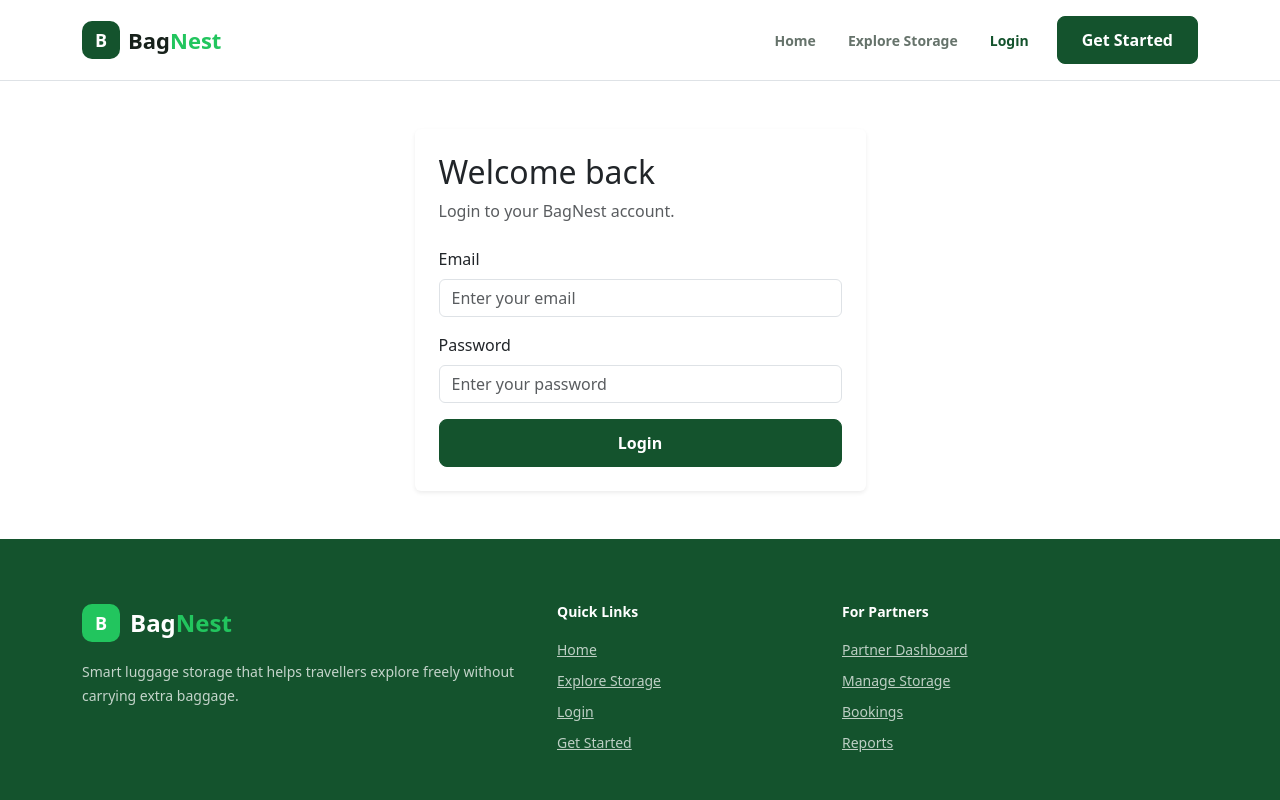
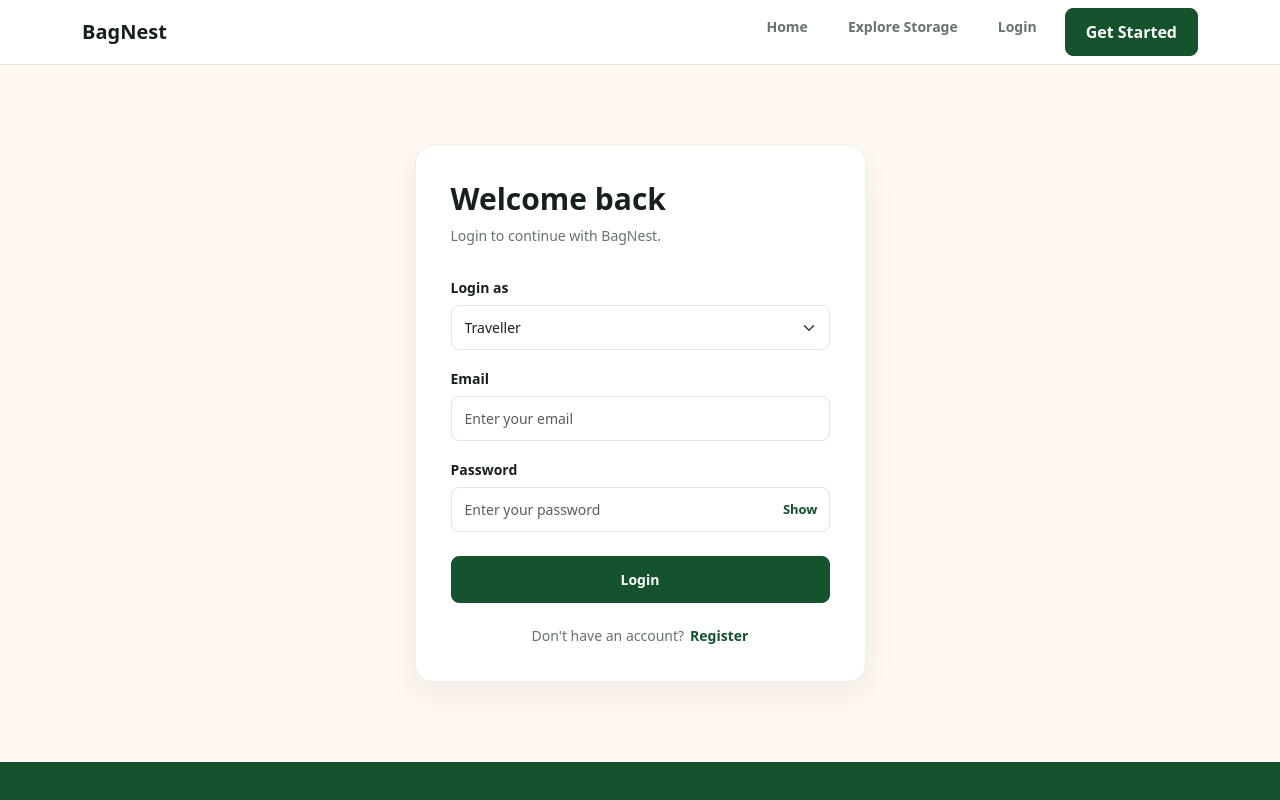
Before and after one commit to paviththira-vinayagamoorthy/BagNest, a React (Vite) app in the folder frontend/hackathon_projects/: page /login in a window 1280 px wide. Shown: the top 800 px of the page. Built offline with nearby package versions, Linux system fonts and the light colour scheme.

Commit message:
register page finished

```diff
--- a/frontend/hackathon_projects/src/components/Navbar.jsx
+++ b/frontend/hackathon_projects/src/components/Navbar.jsx
@@ -1,95 +1,55 @@
-import { Link, NavLink } from "react-router-dom";
+import { Link } from "react-router-dom";
 
 function Navbar() {
+  // BagNest main navigation bar
   return (
-    <nav className="navbar navbar-expand-lg navbar-light bg-white sticky-top border-bottom">
-      <div className="container py-2">
+    <nav className="navbar border-bottom">
 
-        {/* Brand */}
+      <div className="container">
+
+        {/* BagNest logo */}
         <Link
+          className="navbar-brand fw-bold"
           to="/"
-          className="navbar-brand d-flex align-items-center gap-2"
         >
-          <span className="brand-mark">
-            B
-          </span>
-
-          <span className="brand-name">
-            Bag<span>Nest</span>
-          </span>
+          BagNest
         </Link>
 
+        {/* Navigation links */}
+        <div className="d-flex gap-3">
 
-        {/* Mobile Toggle */}
-        <button
-          className="navbar-toggler"
-          type="button"
-          data-bs-toggle="collapse"
-          data-bs-target="#bagNestNavbar"
-          aria-controls="bagNestNavbar"
-          aria-expanded="false"
-          aria-label="Toggle navigation"
-        >
-          <span className="navbar-toggler-icon"></span>
-        </button>
-
-
-        {/* Navigation */}
-        <div
-          className="collapse navbar-collapse"
-          id="bagNestNavbar"
-        >
-          <ul className="navbar-nav ms-auto align-items-lg-center gap-lg-2">
-
-            <li className="nav-item">
-              <NavLink
+          <Link
+            className="nav-link"
             to="/"
-                className={({ isActive }) =>
-                  `nav-link ${isActive ? "active" : ""}`
-                }
           >
             Home
-              </NavLink>
-            </li>
+          </Link>
 
-
-            <li className="nav-item">
-              <NavLink
+          <Link
+            className="nav-link"
             to="/explore-storage"
-                className={({ isActive }) =>
-                  `nav-link ${isActive ? "active" : ""}`
-                }
           >
             Explore Storage
-              </NavLink>
-            </li>
+          </Link>
 
-
-            <li className="nav-item">
-              <NavLink
+          <Link
+            className="nav-link"
             to="/login"
-                className={({ isActive }) =>
-                  `nav-link ${isActive ? "active" : ""}`
-                }
           >
             Login
-              </NavLink>
-            </li>
+          </Link>
 
-
-            <li className="nav-item ms-lg-2 mt-2 mt-lg-0">
           <Link
+            className="btn btn-primary-custom"
             to="/register"
-                className="btn btn-primary-custom px-4"
           >
             Get Started
           </Link>
-            </li>
 
-          </ul>
         </div>
 
       </div>
+
     </nav>
   );
 }
--- a/frontend/hackathon_projects/src/index.css
+++ b/frontend/hackathon_projects/src/index.css
@@ -337,9 +337,6 @@
   background-color: #FFF9F2;
 }
 
-
-/* Small text above heading */
-
 .hero-badge {
   display: inline-block;
   margin-bottom: 10px;
@@ -347,9 +344,6 @@
   font-size: 14px;
   font-weight: 600;
 }
-
-
-/* Main hero heading */
 
 .hero-title {
   margin-top: 10px;
@@ -364,9 +358,6 @@
 .hero-title span {
   color: #14532D;
 }
-
-
-/* Hero paragraph */
 
 .hero-description {
   max-width: 600px;
@@ -388,9 +379,6 @@
   margin-bottom: 30px;
 }
 
-
-/* Main button */
-
 .btn-hero-primary {
   padding: 12px 22px;
   background-color: #14532D;
@@ -407,9 +395,6 @@
   border-color: #22C55E;
   color: #FFFFFF;
 }
-
-
-/* Secondary button */
 
 .btn-hero-secondary {
   padding: 12px 22px;
@@ -475,9 +460,6 @@
   overflow: hidden;
 }
 
-
-/* Actual image */
-
 .hero-image {
   width: 100%;
   max-width: 500px;
@@ -496,9 +478,6 @@
   background-color: #FFFFFF;
 }
 
-
-/* Each stat box */
-
 .stat-box {
   height: 100%;
   padding: 25px;
@@ -508,9 +487,6 @@
   text-align: center;
 }
 
-
-/* Big number */
-
 .stat-box strong {
   display: block;
   margin-bottom: 5px;
@@ -518,9 +494,6 @@
   font-size: 30px;
   font-weight: 800;
 }
-
-
-/* Small label */
 
 .stat-box span {
   color: #66736B;
@@ -537,9 +510,6 @@
   background-color: #FFF9F2;
 }
 
-
-/* Heading + View All */
-
 .section-heading-row {
   display: flex;
   justify-content: space-between;
@@ -547,9 +517,6 @@
   gap: 30px;
   margin-bottom: 40px;
 }
-
-
-/* Main section heading */
 
 .section-title {
   margin-top: 10px;
@@ -561,9 +528,6 @@
   letter-spacing: -1px;
 }
 
-
-/* Section paragraph */
-
 .section-description {
   max-width: 620px;
   margin: 0;
@@ -571,9 +535,6 @@
   font-size: 16px;
   line-height: 1.7;
 }
-
-
-/* View all link */
 
 .view-all-link {
   flex-shrink: 0;
@@ -620,8 +581,6 @@
 
 @media (max-width: 767px) {
 
-  /* Hero */
-
   .hero-section {
     padding: 60px 0 55px;
   }
@@ -635,9 +594,6 @@
     font-size: 15px;
   }
 
-
-  /* Hero buttons */
-
   .hero-actions {
     flex-direction: column;
     align-items: stretch;
@@ -650,9 +606,6 @@
     text-align: center;
   }
 
-
-  /* Trust */
-
   .hero-trust {
     flex-direction: column;
     gap: 12px;
@@ -661,9 +614,6 @@
   .hero-trust > div {
     align-items: flex-start;
   }
-
-
-  /* Hero image */
 
   .hero-image-box {
     min-height: 280px;
@@ -674,9 +624,6 @@
   .hero-image {
     max-width: 100%;
   }
-
-
-  /* Stats */
 
   .stats-section {
     padding: 55px 0;
@@ -689,9 +636,6 @@
   .stat-box strong {
     font-size: 26px;
   }
-
-
-  /* Storage section */
 
   .storage-preview-section {
     padding: 65px 0;
@@ -804,3 +748,159 @@
     font-size: 26px;
   }
 }
+
+
+/* =========================================================
+   LOGIN PAGE
+   ========================================================= */
+
+.login-page {
+  min-height: 75vh;
+  padding: 80px 0;
+  background-color: #FFF9F2;
+}
+
+.login-card {
+  padding: 35px;
+  background-color: #FFFFFF;
+  border: 1px solid #edf0ed;
+  border-radius: 18px;
+  box-shadow: 0 12px 35px rgba(23, 33, 27, 0.07);
+}
+
+.login-title {
+  margin-bottom: 8px;
+  color: #17211B;
+  font-size: 30px;
+  font-weight: 800;
+}
+
+.login-description {
+  margin-bottom: 28px;
+  color: #66736B;
+  font-size: 14px;
+  line-height: 1.6;
+}
+
+.login-label {
+  margin-bottom: 7px;
+  color: #17211B;
+  font-size: 14px;
+  font-weight: 700;
+}
+
+.login-input {
+  padding: 11px 13px;
+  border: 1px solid #dfe5e1;
+  border-radius: 8px;
+  color: #17211B;
+  font-size: 14px;
+}
+
+.login-input:focus {
+  border-color: #22C55E;
+  box-shadow: 0 0 0 3px rgba(34, 197, 94, 0.12);
+}
+
+.login-button {
+  width: 100%;
+  padding: 12px;
+  background-color: #14532D;
+  border: 1px solid #14532D;
+  border-radius: 8px;
+  color: #FFFFFF;
+  font-size: 14px;
+  font-weight: 700;
+  transition: 0.2s ease;
+}
+
+.login-button:hover {
+  background-color: #22C55E;
+  border-color: #22C55E;
+  color: #FFFFFF;
+}
+
+.login-register {
+  display: flex;
+  justify-content: center;
+  gap: 6px;
+  margin-top: 22px;
+  color: #66736B;
+  font-size: 14px;
+}
+
+.login-register a {
+  color: #14532D;
+  font-weight: 700;
+  text-decoration: none;
+}
+
+.login-register a:hover {
+  color: #22C55E;
+}
+
+
+/* =========================================================
+   LOGIN PAGE RESPONSIVE
+   ========================================================= */
+
+@media (max-width: 767px) {
+
+  .login-page {
+    padding: 55px 0;
+  }
+
+  .login-card {
+    padding: 25px 20px;
+  }
+
+  .login-title {
+    font-size: 26px;
+  }
+
+  .login-register {
+    flex-direction: column;
+    align-items: center;
+    gap: 3px;
+  }
+}
+
+/* =========================================================
+   LOGIN PASSWORD SHOW / HIDE
+   ========================================================= */
+
+.password-wrapper {
+  position: relative;
+}
+
+.password-wrapper .login-input {
+  padding-right: 65px;
+}
+
+.password-toggle {
+  position: absolute;
+  top: 50%;
+  right: 12px;
+  transform: translateY(-50%);
+
+  padding: 0;
+
+  background-color: transparent;
+  border: none;
+
+  color: #14532D;
+  font-size: 13px;
+  font-weight: 700;
+
+  cursor: pointer;
+}
+
+.password-toggle:hover {
+  color: #22C55E;
+}
+
+/* Register password field */
+
+.password-wrapper .register-input {
+  padding-right: 65px;
+}
--- a/frontend/hackathon_projects/src/pages/public/Login.jsx
+++ b/frontend/hackathon_projects/src/pages/public/Login.jsx
@@ -1,44 +1,106 @@
+import { useState } from "react";
+import { Link } from "react-router-dom";
+
 function Login() {
+  const [showPassword, setShowPassword] = useState(false);
+
   return (
-    <div className="container py-5">
+    <div className="login-page">
+      <div className="container">
         <div className="row justify-content-center">
-        <div className="col-md-6 col-lg-5">
+          <div className="col-md-7 col-lg-5">
 
-          <div className="card border-0 shadow-sm p-4">
-            <h2 className="mb-2">Welcome back</h2>
+            <div className="login-card">
 
-            <p className="text-muted mb-4">
-              Login to your BagNest account.
+              <h2 className="login-title">
+                Welcome back
+              </h2>
+
+              <p className="login-description">
+                Login to continue with BagNest.
               </p>
 
               <form>
+
                 <div className="mb-3">
-                <label className="form-label">Email</label>
+                  <label className="login-label">
+                    Login as
+                  </label>
+
+                  <select
+                    className="form-select login-input"
+                    defaultValue="traveller"
+                  >
+                    <option value="traveller">
+                      Traveller
+                    </option>
+
+                    <option value="partner">
+                      Partner
+                    </option>
+                  </select>
+                </div>
+
+                <div className="mb-3">
+                  <label className="login-label">
+                    Email
+                  </label>
+
                   <input
                     type="email"
-                  className="form-control"
+                    className="form-control login-input"
                     placeholder="Enter your email"
                   />
                 </div>
 
-              <div className="mb-3">
-                <label className="form-label">Password</label>
+                <div className="mb-4">
+                  <label className="login-label">
+                    Password
+                  </label>
+
+                  <div className="password-wrapper">
+
                     <input
-                  type="password"
-                  className="form-control"
+                      type={showPassword ? "text" : "password"}
+                      className="form-control login-input"
                       placeholder="Enter your password"
                     />
+
+                    <button
+                      type="button"
+                      className="password-toggle"
+                      onClick={() =>
+                        setShowPassword(!showPassword)
+                      }
+                    >
+                      {showPassword ? "Hide" : "Show"}
+                    </button>
+
+                  </div>
                 </div>
 
                 <button
                   type="submit"
-                className="btn btn-primary-custom w-100"
+                  className="login-button"
                 >
                   Login
                 </button>
+
               </form>
+
+              <div className="login-register">
+                <span>
+                  Don't have an account?
+                </span>
+
+                <Link to="/register">
+                  Register
+                </Link>
               </div>
 
+            </div>
+
+          </div>
         </div>
       </div>
     </div>
--- a/frontend/hackathon_projects/src/pages/public/Register.jsx
+++ b/frontend/hackathon_projects/src/pages/public/Register.jsx
@@ -0,0 +1,171 @@
+import { useState } from "react";
+import { Link } from "react-router-dom";
+
+function Register() {
+  const [showPassword, setShowPassword] = useState(false);
+  const [showConfirmPassword, setShowConfirmPassword] = useState(false);
+
+  return (
+    <div className="register-page">
+
+      <div className="container">
+
+        <div className="row justify-content-center">
+
+          <div className="col-md-7 col-lg-6">
+
+            <div className="register-card">
+
+              <h2 className="register-title">
+                Create your BagNest account
+              </h2>
+
+              <p className="register-description">
+                Create an account to use BagNest.
+              </p>
+
+              <form>
+
+                {/* Account type */}
+
+                <div className="mb-3">
+                  <label className="register-label">
+                    Register as
+                  </label>
+
+                  <select
+                    className="form-select register-input"
+                    defaultValue="traveller"
+                  >
+                    <option value="traveller">
+                      Traveller
+                    </option>
+
+                    <option value="partner">
+                      Partner
+                    </option>
+                  </select>
+                </div>
+
+                {/* Full name */}
+
+                <div className="mb-3">
+                  <label className="register-label">
+                    Full Name
+                  </label>
+
+                  <input
+                    type="text"
+                    className="form-control register-input"
+                    placeholder="Enter your full name"
+                  />
+                </div>
+
+                {/* Email */}
+
+                <div className="mb-3">
+                  <label className="register-label">
+                    Email
+                  </label>
+
+                  <input
+                    type="email"
+                    className="form-control register-input"
+                    placeholder="Enter your email"
+                  />
+                </div>
+
+                {/* Password */}
+
+                <div className="mb-3">
+                  <label className="register-label">
+                    Password
+                  </label>
+
+                  <div className="password-wrapper">
+
+                    <input
+                      type={showPassword ? "text" : "password"}
+                      className="form-control register-input"
+                      placeholder="Create a password"
+                    />
+
+                    <button
+                      type="button"
+                      className="password-toggle"
+                      onClick={() =>
+                        setShowPassword(!showPassword)
+                      }
+                    >
+                      {showPassword ? "Hide" : "Show"}
+                    </button>
+
+                  </div>
+                </div>
+
+                {/* Confirm password */}
+
+                <div className="mb-4">
+                  <label className="register-label">
+                    Confirm Password
+                  </label>
+
+                  <div className="password-wrapper">
+
+                    <input
+                      type={showConfirmPassword ? "text" : "password"}
+                      className="form-control register-input"
+                      placeholder="Confirm your password"
+                    />
+
+                    <button
+                      type="button"
+                      className="password-toggle"
+                      onClick={() =>
+                        setShowConfirmPassword(!showConfirmPassword)
+                      }
+                    >
+                      {showConfirmPassword ? "Hide" : "Show"}
+                    </button>
+
+                  </div>
+                </div>
+
+                {/* Create account */}
+
+                <button
+                  type="submit"
+                  className="register-button"
+                >
+                  Create Account
+                </button>
+
+              </form>
+
+              {/* Login link */}
+
+              <div className="login-register">
+
+                <span>
+                  Already have an account?
+                </span>
+
+                <Link to="/login">
+                  Login
+                </Link>
+
+              </div>
+
+            </div>
+
+          </div>
+
+        </div>
+
+      </div>
+
+    </div>
+  );
+}
+
+export default Register;
--- a/frontend/hackathon_projects/src/pages/routes/AppRoutes.jsx
+++ b/frontend/hackathon_projects/src/pages/routes/AppRoutes.jsx
@@ -2,12 +2,16 @@ import { Routes, Route } from "react-router-dom";
 
 import LandingPage from "../public/LandingPage";
 import Login from "../public/Login";
+import Register from "../public/Register";
 
 function AppRoutes() {
   return (
     <Routes>
       <Route path="/" element={<LandingPage />} />
+
       <Route path="/login" element={<Login />} />
+
+      <Route path="/register" element={<Register />} />
     </Routes>
   );
 }
```
Lines whose indentation alone changed are shown as unchanged.
